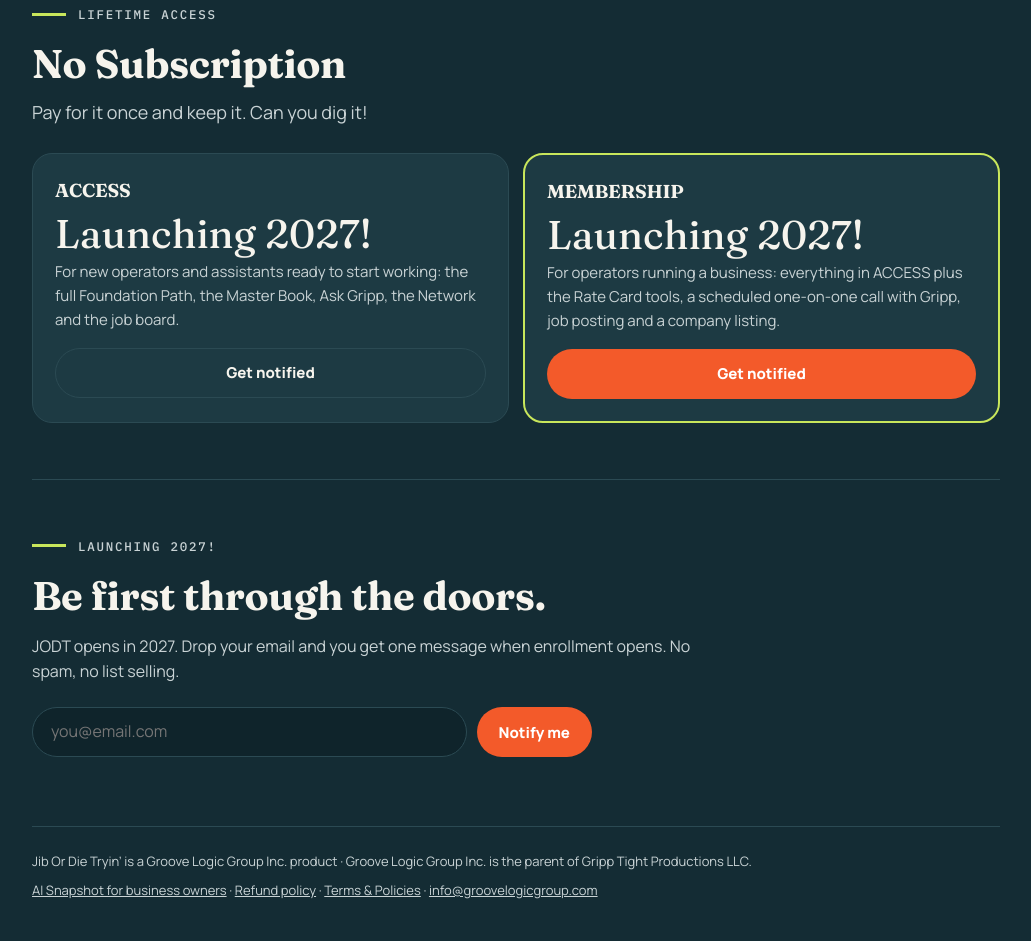
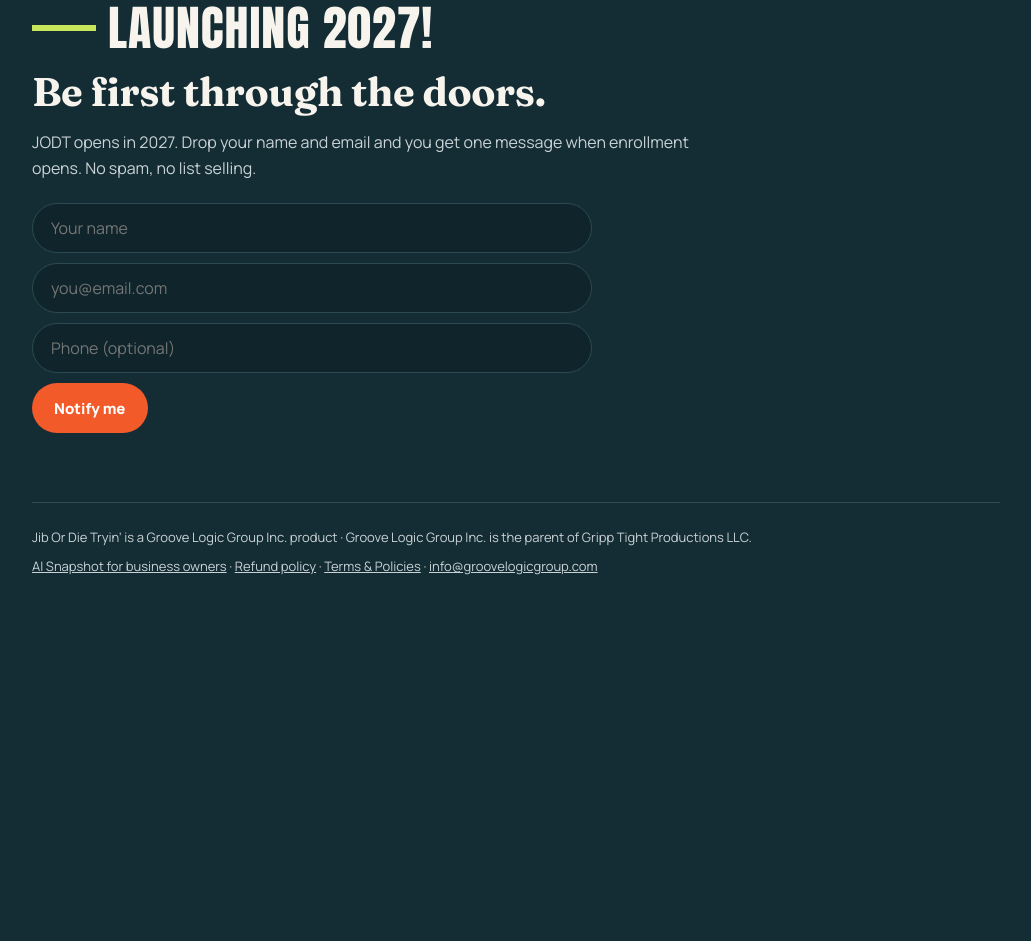
Before and after one commit to Willie-Rich14/groovelogicgroup-com, a plain HTML site: page index.html in a window 1280 px wide. Shown: the part 1855-2796 px from the top of the page, without its empty margins (124-1155 px from the left). After the commit the page ends 2472 px from the top, so only its background shows below. Drawn offline with Linux system fonts and the light colour scheme.

Commit message:
Notify section: pricing cards removed, name and optional phone, Launching 2027 title in app font

```diff
--- a/index.html
+++ b/index.html
@@ -92,12 +92,15 @@
   /* 2026-11-04 phones: one fact card per row (must stay after the 820px rule) */
   @media (max-width:480px){.facts,.inst .facts{grid-template-columns:1fr;gap:10px}.fact.long b{font-size:20px}.fact.long .fact-emoji{width:40px;height:40px;margin:-2px 0}.fact{padding:14px 16px}}
   .notify{display:flex;flex-wrap:wrap;gap:10px;margin-top:22px;max-width:560px}
-  .notify input[type=email]{flex:1 1 260px;min-height:50px;padding:0 18px;border-radius:999px;border:1.5px solid var(--line);background:var(--surface-2);color:var(--fg);font:inherit;font-size:16px}
-  .notify input[type=email]:focus{outline:3px solid var(--accent);outline-offset:2px}
+  .notify input[type=email],.notify input[type=text],.notify input[type=tel]{flex:1 1 100%;min-height:50px;padding:0 18px;border-radius:999px;border:1.5px solid var(--line);background:var(--surface-2);color:var(--fg);font:inherit;font-size:16px}
+  .notify input:focus{outline:3px solid var(--accent);outline-offset:2px}
   .notify button{border:0;cursor:pointer;font-family:inherit}
   .notify button[disabled]{opacity:.6;cursor:wait}
   .sr,.hp{position:absolute!important;width:1px;height:1px;overflow:hidden;clip:rect(0 0 0 0);white-space:nowrap}
   #notify{scroll-margin-top:20px}
+  /* 2026-11-13 (Gripp): Launching 2027! in the app headline font (Impact, caps), 48px */
+  .eyebrow.launch{font-family:Impact,"Haettenschweiler","Arial Narrow Bold","Franklin Gothic Condensed",sans-serif;font-weight:400;font-size:clamp(26px,7.4vw,48px);line-height:1;letter-spacing:.02em;color:var(--fg);white-space:nowrap}
+  .eyebrow.launch .bar{width:clamp(30px,7vw,64px);height:clamp(4px,1vw,6px)}
 </style>
 </head>
 <body>
@@ -150,32 +153,17 @@
       </div>
     </section>
 
-    <section id="pricing">
-      <div class="eyebrow"><span class="bar"></span>Lifetime Access</div>
-      <h2>No Subscription</h2>
-      <p class="price-sub">Pay for it once and keep it. Can you dig it!</p>
-      <div class="tiers">
-        <div class="tier">
-          <h3>ACCESS</h3>
-          <div class="price">Launching 2027!</div>
-          <p>For new operators and assistants ready to start working: the full Foundation Path, the Master Book, Ask Gripp, the Network and the job board.</p>
-          <a class="btn line" href="#notify">Get notified</a>
-        </div>
-        <div class="tier feat">
-          <h3>MEMBERSHIP</h3>
-          <div class="price">Launching 2027!</div>
-          <p>For operators running a business: everything in ACCESS plus the Rate Card tools, a scheduled one-on-one call with Gripp, job posting and a company listing.</p>
-          <a class="btn main" href="#notify">Get notified</a>
-        </div>
-      </div>
-    </section>
-    <section id="notify">
-      <div class="eyebrow"><span class="bar"></span>Launching 2027!</div>
+    <section id="notify"><span id="pricing"></span>
+      <div class="eyebrow launch"><span class="bar"></span>Launching 2027!</div>
       <h2>Be first through the doors.</h2>
-      <p class="about">JODT opens in 2027. Drop your email and you get one message when enrollment opens. No spam, no list selling.</p>
+      <p class="about">JODT opens in 2027. Drop your name and email and you get one message when enrollment opens. No spam, no list selling.</p>
       <form id="notifyForm" class="notify" novalidate>
+        <label class="sr" for="notifyName">Name</label>
+        <input id="notifyName" name="name" type="text" autocomplete="name" maxlength="80" placeholder="Your name" required>
         <label class="sr" for="notifyEmail">Email address</label>
         <input id="notifyEmail" name="email" type="email" inputmode="email" autocomplete="email" maxlength="254" placeholder="you@email.com" required>
+        <label class="sr" for="notifyPhone">Phone (optional)</label>
+        <input id="notifyPhone" name="phone" type="tel" autocomplete="tel" maxlength="25" placeholder="Phone (optional)">
         <div class="hp" aria-hidden="true"><label for="notifyCompany">Company</label><input id="notifyCompany" name="company" type="text" tabindex="-1" autocomplete="off"></div>
         <button class="btn main" type="submit">Notify me</button>
       </form>
@@ -190,22 +178,25 @@
 </div>
 <script>
 (function(){
-  var f=document.getElementById('notifyForm'),m=document.getElementById('notifyMsg'),em=document.getElementById('notifyEmail'),hp=document.getElementById('notifyCompany');
+  var f=document.getElementById('notifyForm'),m=document.getElementById('notifyMsg'),em=document.getElementById('notifyEmail'),nm=document.getElementById('notifyName'),ph=document.getElementById('notifyPhone'),hp=document.getElementById('notifyCompany');
   if(!f) return;
   var RE=/^[^\s@]+@[^\s@]+\.[^\s@]{2,}$/;
   f.addEventListener('submit',function(e){
     e.preventDefault();
-    var email=(em.value||'').trim(),b=f.querySelector('button');
+    var email=(em.value||'').trim(),name=(nm.value||'').trim(),phone=(ph.value||'').trim(),b=f.querySelector('button');
+    if(!name){m.textContent='Please add your name.';return;}
     if(!RE.test(email)||email.length>254){m.textContent='Enter a valid email address.';return;}
     b.disabled=true;m.textContent='Saving…';
     fetch('https://jodt.groovelogicgroup.com/api/waitlist',{method:'POST',mode:'cors',credentials:'omit',
       headers:{'Content-Type':'application/json'},
-      body:JSON.stringify({email:email,company:hp.value||'',src:'glg'})})
-    .then(function(r){
+      body:JSON.stringify({name:name,email:email,phone:phone,company:hp.value||'',src:'glg'})})
+    .then(function(r){return r.json().catch(function(){return {};}).then(function(d){
       if(r.ok){f.reset();m.textContent='You’re on the list. We’ll email you when JODT opens in 2027.';}
       else if(r.status===429){m.textContent='Too many tries. Wait a bit and try again.';}
+      else if(d.error==='invalid_name'){m.textContent='Please add your name.';}
+      else if(d.error==='invalid_phone'){m.textContent='That phone number doesn’t look right. Fix it or leave it blank.';}
       else{m.textContent='That didn’t go through. Check the email and try again.';}
-    })
+    });})
     .catch(function(){m.textContent='Connection problem. Try again in a moment.';})
     .then(function(){b.disabled=false;});
   });
```
